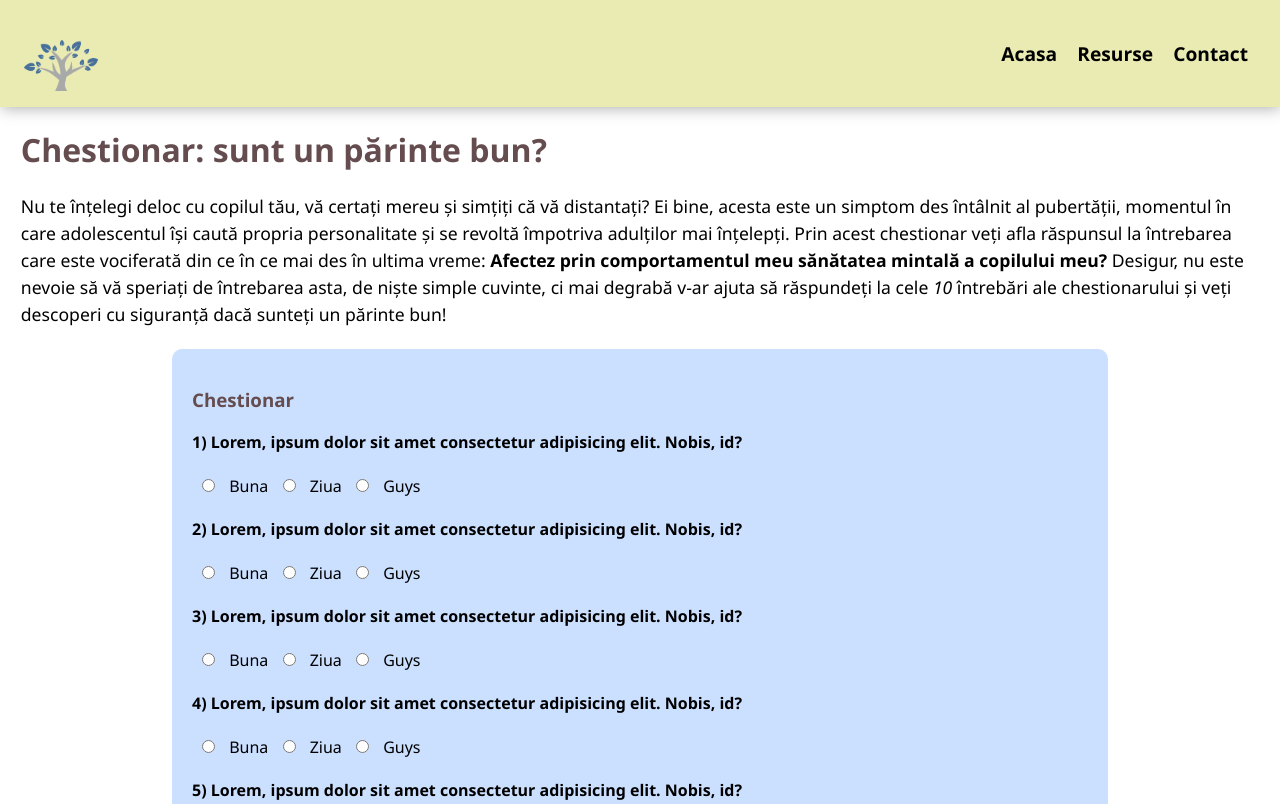
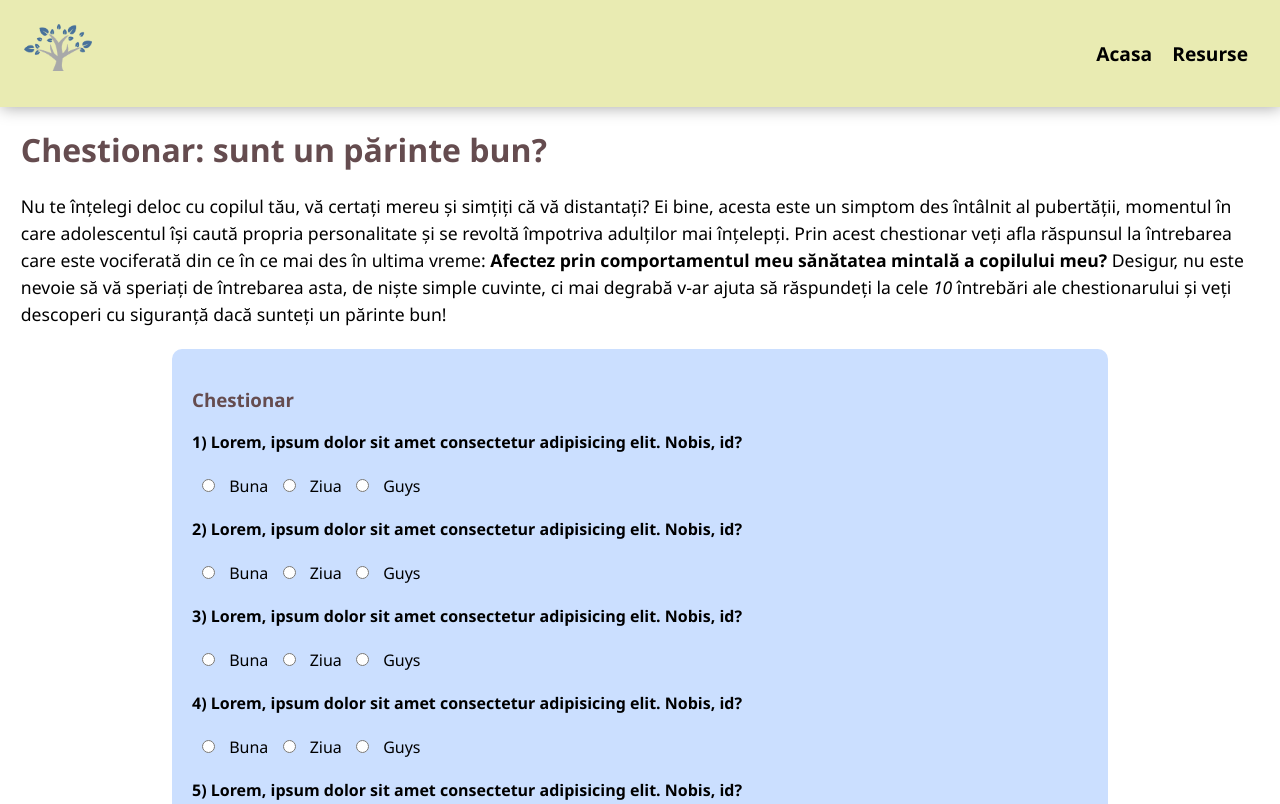
Before and after one commit to maraael23/chestionar, a plain HTML site: page index.html in a window 1280 px wide. Shown: the top 804 px of the page. Drawn offline with Linux system fonts and the light colour scheme.

Commit message:
schimbari

```diff
--- a/index.html
+++ b/index.html
@@ -5,6 +5,7 @@
     <meta http-equiv="X-UA-Compatible" content="IE=edge">
     <meta name="viewport" content="width=device-width, initial-scale=1.0">
     <link rel="stylesheet" type="text/css" href="./src/css/stylesheet.css">
+    <script src='https://kit.fontawesome.com/a076d05399.js' crossorigin='anonymous'></script>
     <title>Chestionar părinte </title>
 </head>
 <!-- probleme: butonu nu se duce la mijloc, the radio buttons don't function as radio buttons -->
@@ -15,7 +16,16 @@
             <ul>
                 <li><a href="#">Acasa</a></li>
                 <li><a href="#">Resurse</a></li>
-                <li><a href="#">Contact</a></li>
+               <!-- <li> <div class="dropdown">
+                    <span class="contact"><p>Contact</p></span>
+                    <div class="links">
+                        <li><a href="#">ala</a></li>
+                        <li><a href="#">bala</a></li>
+                        <li><a href="#">ma-ta</a></li>
+                    </div>
+
+                </div>
+            </li> -->
             </ul>
         </nav>
     </header>
--- a/src/css/stylesheet.css
+++ b/src/css/stylesheet.css
@@ -15,13 +15,16 @@ header{
     padding: 1.5em;
     box-shadow: 1px 1px 15px rgb(170, 170, 170) ;
 }
+nav{
+    display: grid;
+    grid-template-columns: 50% 50%;
+}
 main p{
     font-size: 1.1em;
     line-height: 27px;
 }
 #logo{
-    width:6%;
-    float: left;
+    width:11%;
 }
 ul{
     text-align: right;
@@ -65,7 +68,7 @@ button a{
     text-decoration: none;
     color:var(--green);
 }
-buttonh a:hover{
+button a:hover{
     color:var(--header-yellow);
 
 }
```
